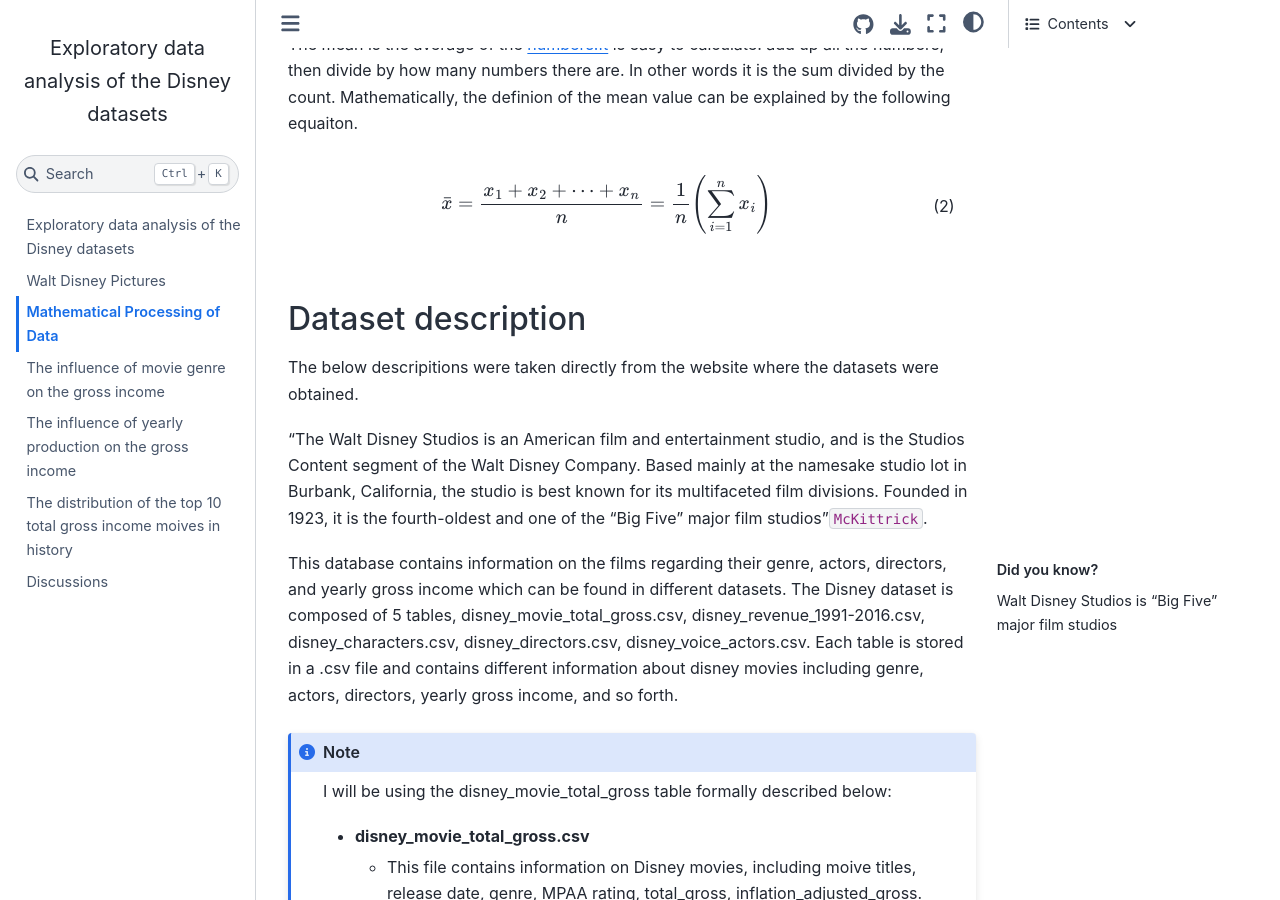
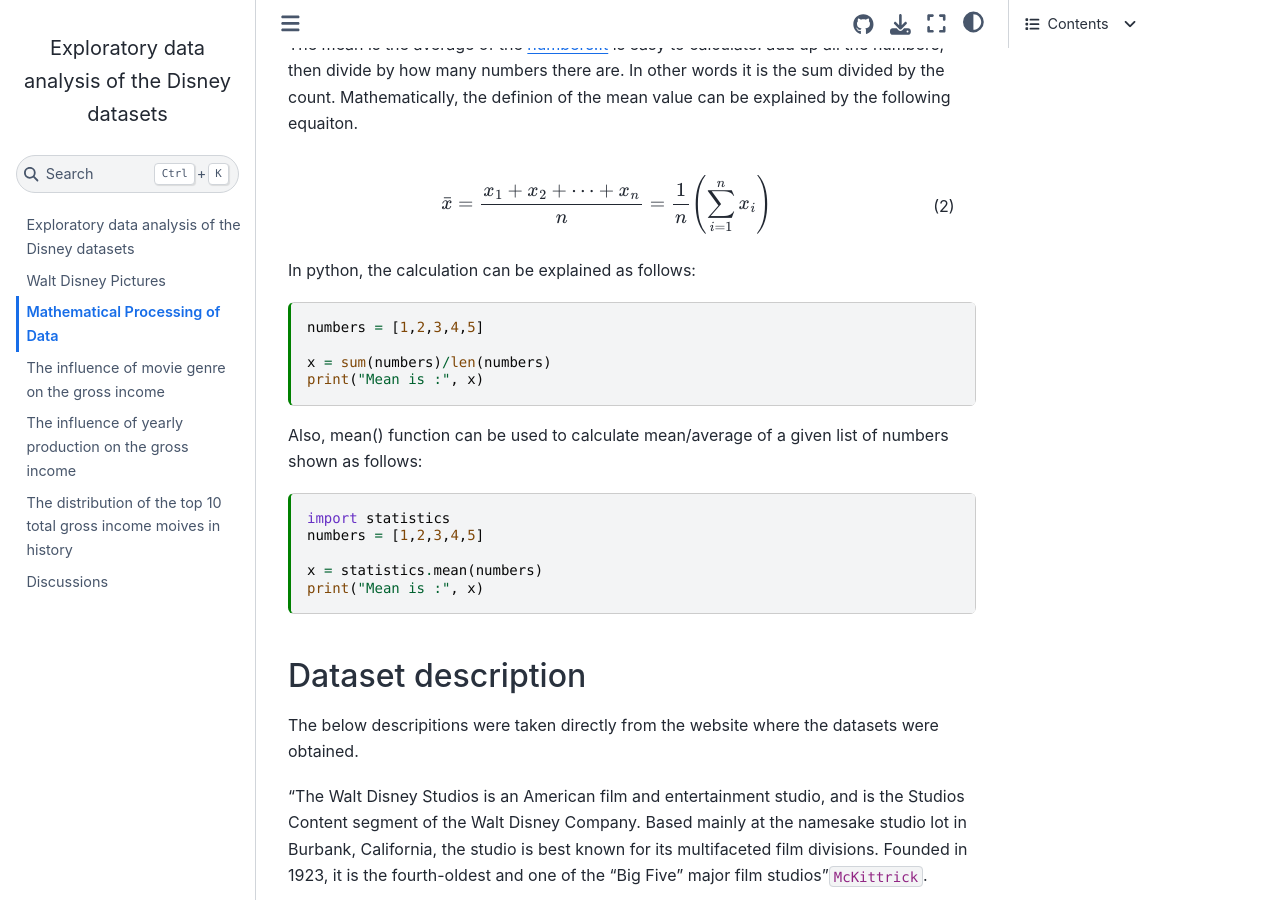
Before and after one commit to crosspoly94/myonlinebook, a Jupyter Book: the page built from math-for-data.md, in a window 1280 px wide and 900 px high, scrolled down 700 px. Built offline with Jupyter Book 1.0.4 settings and Sphinx 7.4.7 and the Sphinx Book theme 1.1.4, drawn with Linux system fonts in a browser that asks for light colours; cross-references to code outside the pages are shown as plain code.

Commit message:
adding python code

````diff
--- a/math-for-data.md
+++ b/math-for-data.md
@@ -42,13 +42,29 @@
 
 The mean is the average of the numbers.It is easy to calculate: add up all the numbers, then divide by how many numbers there are. In other words it is the sum divided by the count. Mathematically, the definion of the mean value can be explained by the following equaiton.
 
-
-
 $$
 \begin{equation}
 \bar{x}=\frac{x_{1}+x_{2}+\cdots+x_{n}}{n}=\frac{1}{n}\left(\sum_{i=1}^{n}{x_i}\right)
 \end{equation}
 $$ (my_other_label)
+
+In python, the calculation can be explained as follows:
+
+```{code-cell}
+numbers = [1,2,3,4,5]
+
+x = sum(numbers)/len(numbers)
+print("Mean is :", x)
+```
+Also, mean() function can be used to calculate mean/average of a given list of numbers shown as follows:
+
+```{code-cell}
+import statistics
+numbers = [1,2,3,4,5]
+
+x = statistics.mean(numbers)
+print("Mean is :", x)
+```
 
 
 ## Dataset description
````
